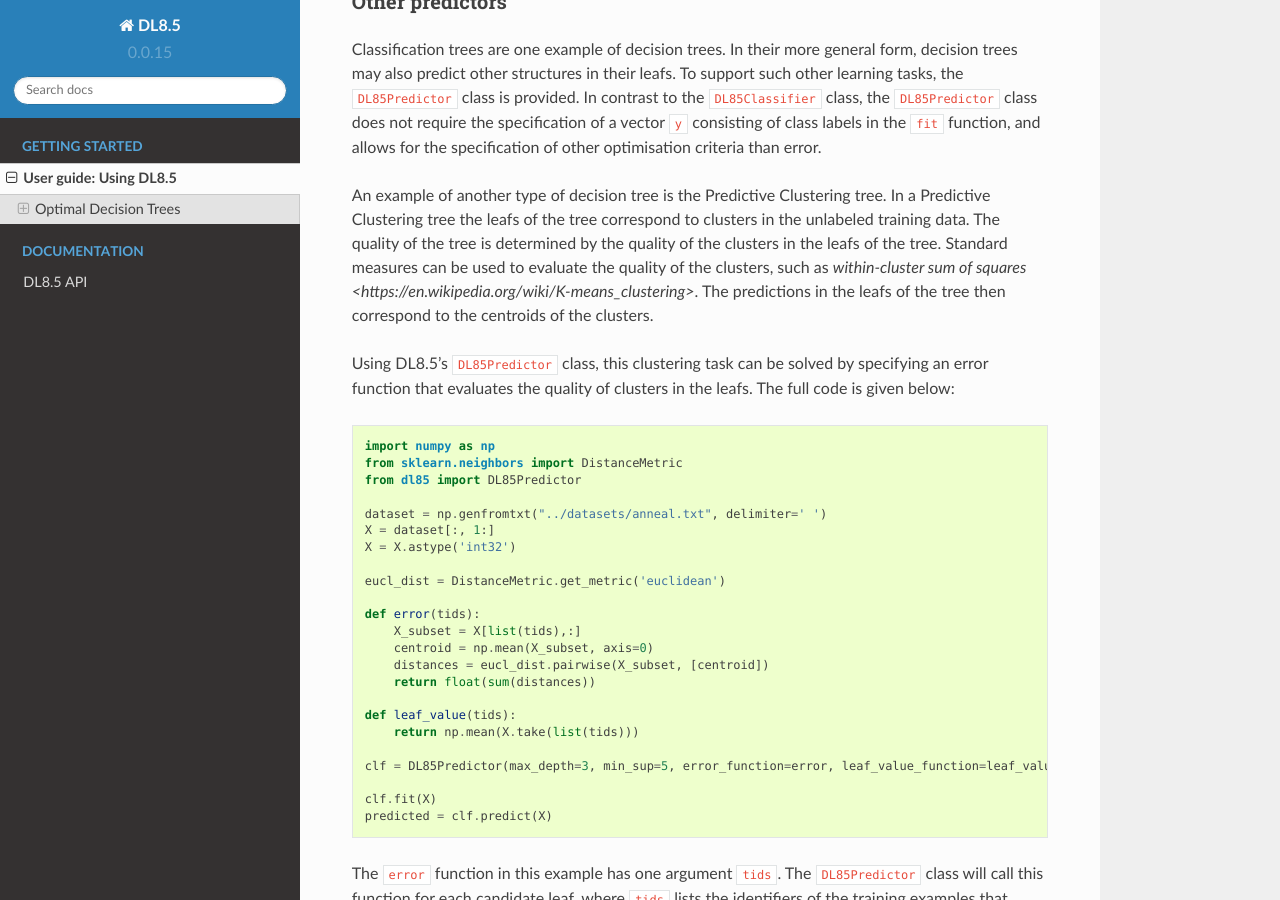
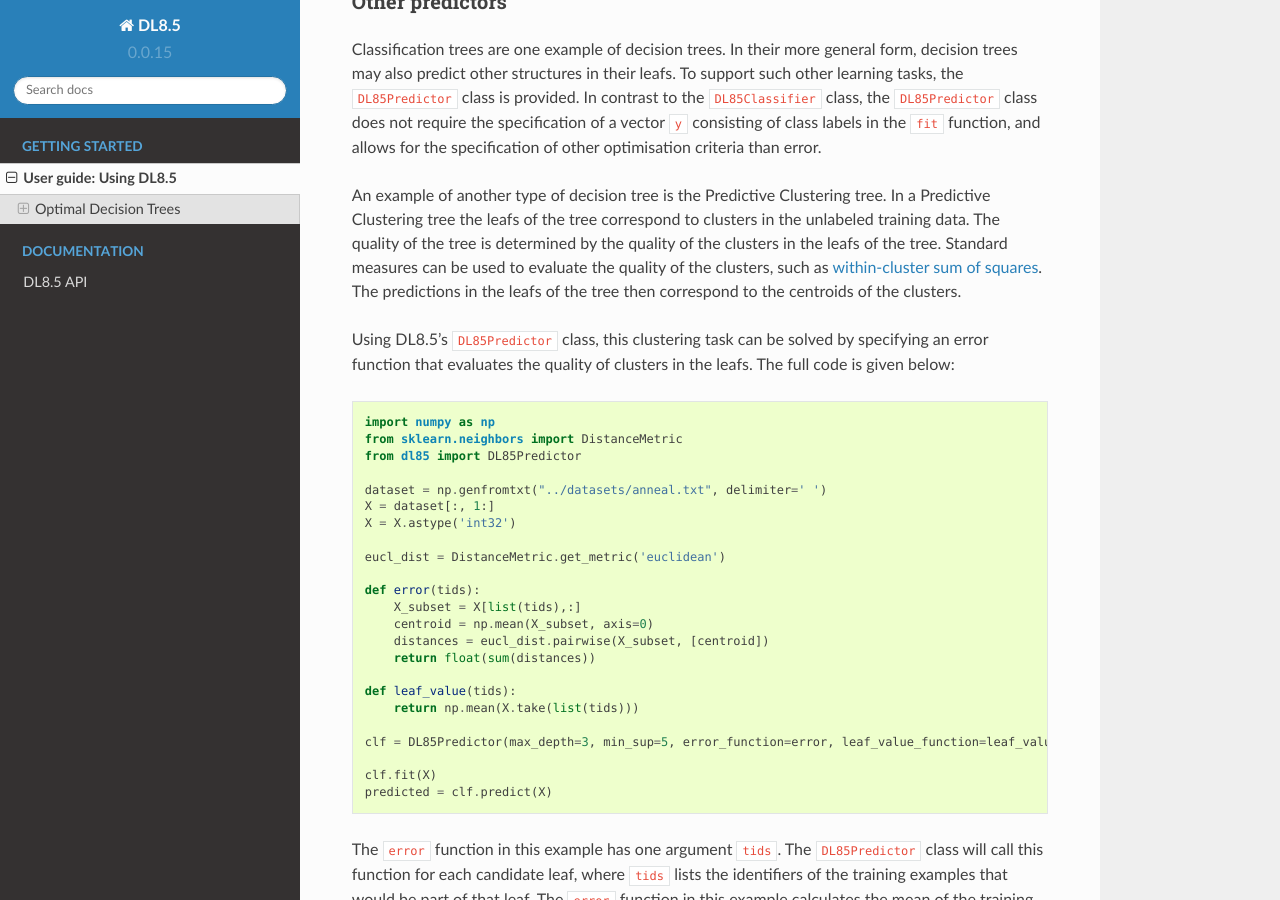
Before and after one commit to aia-uclouvain/pydl8.5, a Sphinx documentation site: the page built from python_library/doc/user_guide.rst, in a window 1280 px wide and 900 px high, scrolled down 2495 px. Built offline with Sphinx 7.4.7 and the Read the Docs theme 2.0.0, drawn with Linux system fonts in a browser that asks for light colours; formulas are drawn with MathJax 3; pages that are not in the unit, such as notebooks, are missing from menus; the version number is read from the project's files by our own code.

Commit message:
Error in link.

```diff
--- a/python_library/doc/user_guide.rst
+++ b/python_library/doc/user_guide.rst
@@ -119,7 +119,7 @@
 An example of another type of decision tree is the Predictive Clustering tree. In a Predictive Clustering tree
 the leafs of the tree correspond to clusters in the unlabeled training data. The quality of the tree
 is determined by the quality of the clusters in the leafs of the tree. Standard measures can be used to
-evaluate the quality of the clusters, such as `within-cluster sum of squares  <https://en.wikipedia.org/wiki/K-means_clustering>`. The predictions in the leafs of the tree then correspond to the centroids of the clusters.
+evaluate the quality of the clusters, such as `within-cluster sum of squares  <https://en.wikipedia.org/wiki/K-means_clustering>`_. The predictions in the leafs of the tree then correspond to the centroids of the clusters.
 
 Using DL8.5's ``DL85Predictor`` class, this clustering task can be solved by specifying an error function
 that evaluates the quality of clusters in the leafs. The full code is given below::
```
